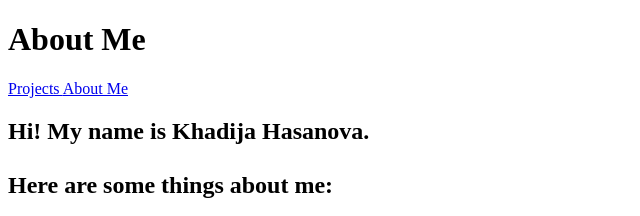
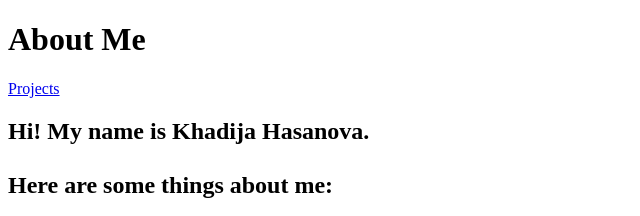
Before and after one commit to KhadijaHasanova/Portfolio, a plain HTML site: page aboutme.html in a window 1280 px wide. Shown: the top 216 px of the page, 0-640 px from the left. Drawn offline with Linux system fonts and the light colour scheme.

Commit message:
About Me

```diff
--- a/aboutme.html
+++ b/aboutme.html
@@ -8,7 +8,6 @@
         <h1> About Me </h1>
 
         <a target = "blank" href = "index.html"> Projects </a>
-        <a target = "blank" href = "aboutme.html"> About Me </a>
 
         <h2> Hi! My name is Khadija Hasanova. <br/><br/> Here are some things about me: </h2>
 
```
Also changed, not shown: index.html (+0 -1 lines), 1 other file.
